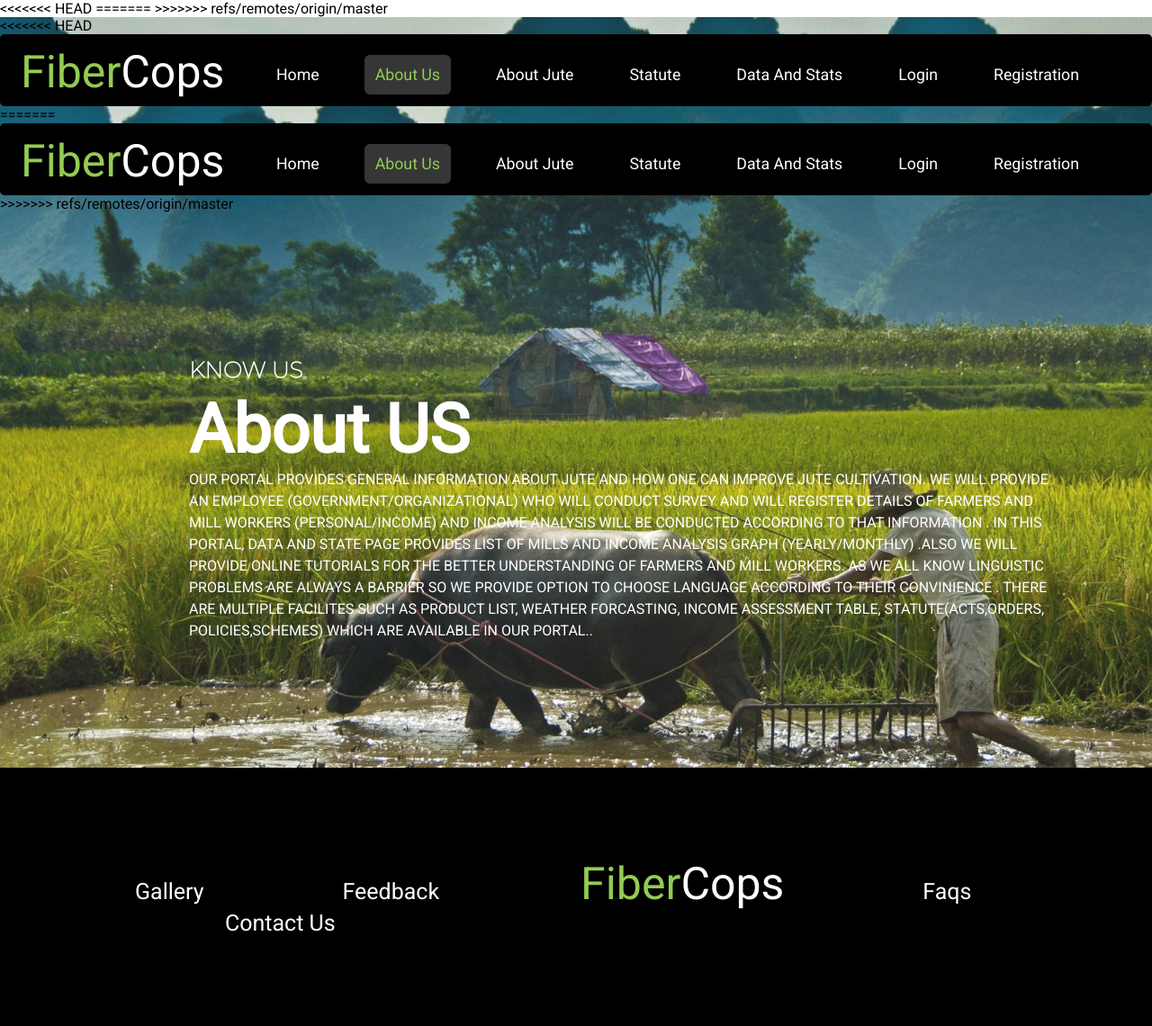
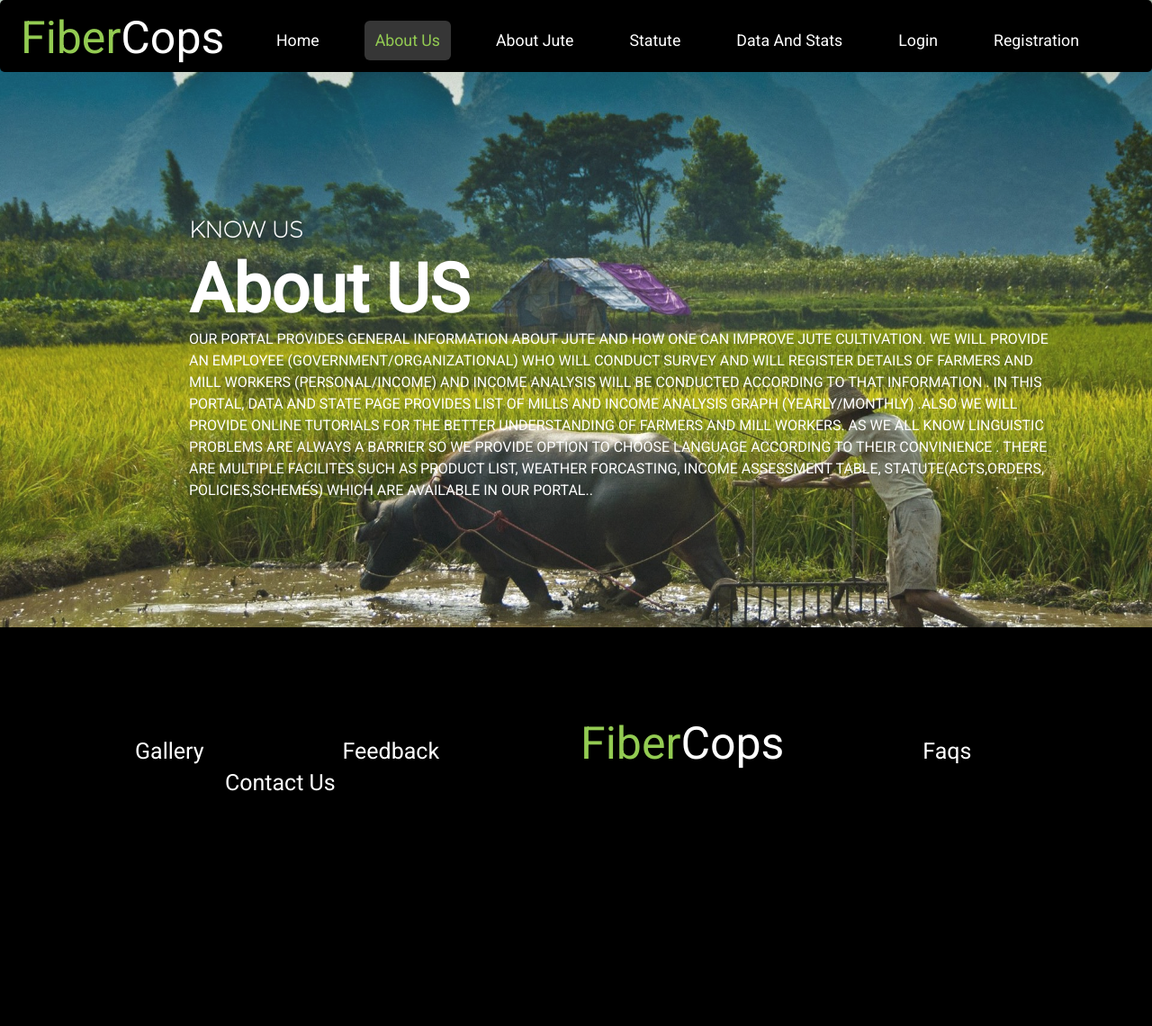
Before and after one commit to ayushmmodi/sih2020jute, a PHP site: page /about.html in a window 1280 px wide. Shown: the whole page at 90% size. After the commit the page ends 879 px from the top, so only its background shows below. Run offline with PHP 8.4, Linux system fonts and the light colour scheme; some libraries are stand-ins or nearby versions.

Commit message:
d8 commit

```diff
--- a/about.html
+++ b/about.html
@@ -6,10 +6,7 @@
    <meta name="viewport" content="width=device-width, initial-scale=1.0" />
    <title>FIBER COPS</title>
    <link rel="stylesheet" href="./css/style-index.css" />
-<<<<<<< HEAD
-=======
 
->>>>>>> refs/remotes/origin/master
    <link href="https://fonts.googleapis.com/css2?family=Montserrat:wght@100&display=swap" rel="stylesheet" />
    <link href="https://fonts.googleapis.com/css2?family=Roboto&display=swap" rel="stylesheet" />
    <link rel="shortcut icon" href="./doctor-dashboard/assets/images/logo-mini.png" />
@@ -18,37 +15,6 @@
 
 <body>
    <section class="main">
-<<<<<<< HEAD
-    <div id="navbar" class="navbar" style="background: black;">
-      <div class="logo">
-       <!-- <img src="./images/logo.png" alt="logo" height="110" width="110" /> -->
-        <a class="logo-word" style="font-weight: bold;"><a class="text-primary" href="index.php" style="font-size: 50px; margin-top: 25px;">Fiber</a><a href="index.php" style="color: white; font-size: 50px; margin-top: 25px;">Cops</a>
-      </div>
-      <ul class="nav-list">
-        <li class="nav-li list">
-          <a  href="./index.html">Home</a>
-        </li>
-        <li class="nav-li list"><a class="current" href="./about.html">About Us</a></li>
-        <li class="nav-li list"><a href="./services.html">About Jute</a></li>
-        <li class="nav-li list"><a href="./statue.php">Statute</a></li>
-        <li class="nav-li list"><a href="./register.php">Data And Stats</a></li>
-
-
-             <li class="nav-li list"> <a href="admin_login.php" data-toggle="modal" data-target="#employee-login-modal" >
-                                      Login
-                        </a></li>
-
-             <li class="nav-li list"> <a href="admin_login.php" data-toggle="modal" data-target="#employee-login-modal" >
-                                      Registration
-                        </a></li>
-
-
-
-
-
-      </ul>
-    </div>
-=======
       <div id="navbar" class="navbar" style="background: black;">
          <div class="logo">
           <!-- <img src="./images/logo.png" alt="logo" height="110" width="110" /> -->
@@ -78,7 +44,7 @@
 
          </ul>
        </div>
->>>>>>> refs/remotes/origin/master
+
 
       <section class="first-sec">
          <div class="first-above">
--- a/css/style-login.css
+++ b/css/style-login.css
@@ -61,7 +61,7 @@ a {
   max-width: 350px;
   border-radius: 20px;
   margin: 10px auto;
-  background: rgba(0, 0, 0, 0.4);
+  background: rgba(0, 0, 0, 0.7);
   box-sizing: border-box;
   padding: 40px;
   color: #fff;
--- a/css/style-reg.css
+++ b/css/style-reg.css
@@ -63,7 +63,7 @@ a {
   max-width: 350px;
   border-radius: 20px;
   margin: 10px auto;
-  background: rgba(0, 0, 0, 0.4);
+  background: rgba(0, 0, 0, 0.7);
   box-sizing: border-box;
   padding: 40px;
   color: #fff;
```
Also changed, not shown: login.php (+4 -4 lines), register.php (+6 -14 lines).
